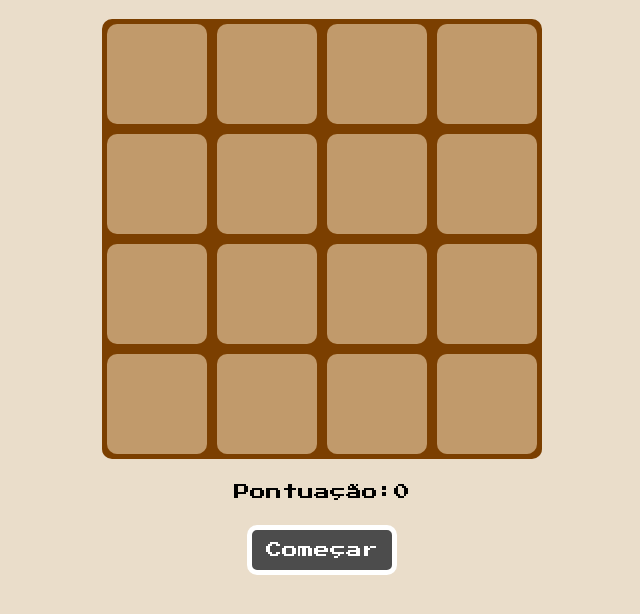
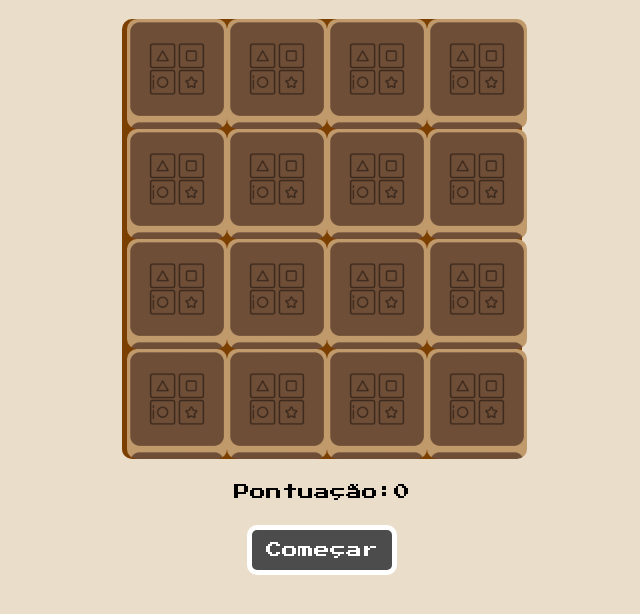
Before and after one commit to ssferraz/jogo-da-memoria, a plain HTML site: page src/index.html in a window 1280 px wide. Shown: the part 56-670 px from the top of the page, without its empty margins (318-958 px from the left). Drawn offline with Linux system fonts and the light colour scheme.

Commit message:
modificacoes

```diff
--- a/src/index.html
+++ b/src/index.html
@@ -13,28 +13,76 @@
     <h1>Jogo da Memória</h1>
     <table>
 		<tr id="1">
-			<td><div id="1a" class="card"></div></td>
-			<td><div id="1b" class="card"></div></td>
-			<td><div id="1c" class="card"></div></td>
-			<td><div id="1d" class="card"></div></td>
+			<td class="container">
+				<div class="card front" onclick="capturaClick(this, '1a')"></div>
+				<div id="1a" class="card back"></div>
+			</td>
+			<td class="container">
+				<div class="card front" onclick="capturaClick(this, '1b')"></div>
+				<div id="1b" class="card back"></div>
+			</td>
+			<td class="container">
+				<div class="card front" onclick="capturaClick(this, '1c')"></div>
+				<div id="1c" class="card back"></div>
+			</td>
+			<td class="container">
+				<div class="card front" onclick="capturaClick(this, '1d')"></div>
+				<div id="1d" class="card back"></div>
+			</td>
 		</tr>
 		<tr id="2">
-			<td><div id="2a" class="card"></div></td>
-			<td><div id="2b" class="card"></div></td>
-			<td><div id="2c" class="card"></div></td>
-			<td><div id="2d" class="card"></div></td>
+			<td class="container">
+				<div class="card front" onclick="capturaClick(this, '2a')"></div>
+				<!-- <div id="2a" class="card back"></div>	 -->
+			</td>
+			<td class="container">
+				<div class="card front" onclick="capturaClick(this, '2b')"></div>
+				<div id="2b" class="card back"></div>
+			</td>
+			<td class="container">
+				<div class="card front" onclick="capturaClick(this, '2c')"></div>
+				<div id="2c" class="card back"></div>
+			</td>
+			<td class="container">
+				<div class="card front" onclick="capturaClick(this, '2d')"></div>
+				<div id="2d" class="card back"></div>
+			</td>
 		</tr>
 		<tr id="3">
-			<td><div id="3a" class="card"></div></td>
-			<td><div id="3b" class="card"></div></td>
-			<td><div id="3c" class="card"></div></td>
-			<td><div id="3d" class="card"></div></td>
+			<td class="container">
+				<div class="card front" onclick="capturaClick(this, '3a')"></div>
+				<div id="3a" class="card back"></div>
+			</td>
+			<td class="container">
+				<div class="card front" onclick="capturaClick(this, '3b')"></div>
+				<div id="3b" class="card back"></div>
+			</td>
+			<td class="container">
+				<div class="card front " onclick="capturaClick(this, '3c')"></div>
+				<div id="3c" class="card back"></div>
+			</td>
+			<td class="container">
+				<div class="card front " onclick="capturaClick(this, '3d')"></div>
+				<div id="3d" class="card back"></div>
+			</td>
 		</tr>
 		<tr id="4">
-			<td><div id="4a" class="card"></div></td>
-			<td><div id="4b" class="card"></div></td>
-			<td><div id="4c" class="card"></div></td>
-			<td><div id="4d" class="card"></div></td>
+			<td class="container">
+				<div class="card front " onclick="capturaClick(this, '4a')" ></div>
+				<div id="4a" class="card back"></div>
+			</td>
+			<td class="container">
+				<div class="card front " onclick="capturaClick(this, '4b')"></div>
+				<div id="4b" class="card back"></div>
+			</td>
+			<td class="container">
+				<div class="card front " onclick="capturaClick(this, '4c')"></div>
+				<div id="4c" class="card back"></div>
+			</td>
+			<td class="container">
+				<div class="card front " onclick="capturaClick(this, '4d')"></div>
+				<div id="4d" class="card back"></div>
+			</td>
 		</tr>
 	</table>
 
--- a/src/script.js
+++ b/src/script.js
@@ -94,6 +94,9 @@ function setImagens() {
 
 }
 
-function capturaClick() {
-
+function capturaClick(element, pos) {
+  element.style.display = 'none';
+  var card = document.getElementById(pos);
+  card.style.backfaceVisibility = 'visible';
+  // document.querySelectorAll(`[data-name*="funnel-chart-percent"]`)
 }
--- a/src/styles.css
+++ b/src/styles.css
@@ -14,6 +14,8 @@ table {
 	background-color: rgb(123, 63, 0);
 	margin: auto;
 	border-collapse: collapse;
+	height: 400px;
+	width: 400px;
 }
 
 td {
@@ -53,28 +55,46 @@ input[type="button"] {
 	margin-top: 25px;
 }
 
-.card.flipped img {
-	transform: rotateY(180deg);
-
-}
 
 .card {
 	border-radius: 10px;
 	background-color: rgb(193, 154, 107);
-	position: relative;
+	position: absolute;
 	width: 100%;
 	height: 100%;
 	perspective: 1000px;
 	cursor: pointer;
+	top: 0px;
 }
 
 .card img {
 	border-radius: 10px;
-	position: absolute;
+
 	top: 0%;
 	left: 0%;
 	width: 100%;
 	height: 100%;
-	backface-visibility: hidden;
+
 	transition: transform 0.5s ease;
 }
+
+.front, .back{
+	backface-visibility: hidden;
+	transform-style: preserve-3d;
+	transition: all 1s ease;
+}
+
+.front{
+	background-image: url("/assets/images/card.png");
+	background-size: 100%;
+	transform: rotateY(0deg);
+}
+
+.back{
+	transform: rotateY(180deg);
+}
+
+.container{
+	position: static;
+	perspective: 1000px;
+}
```
